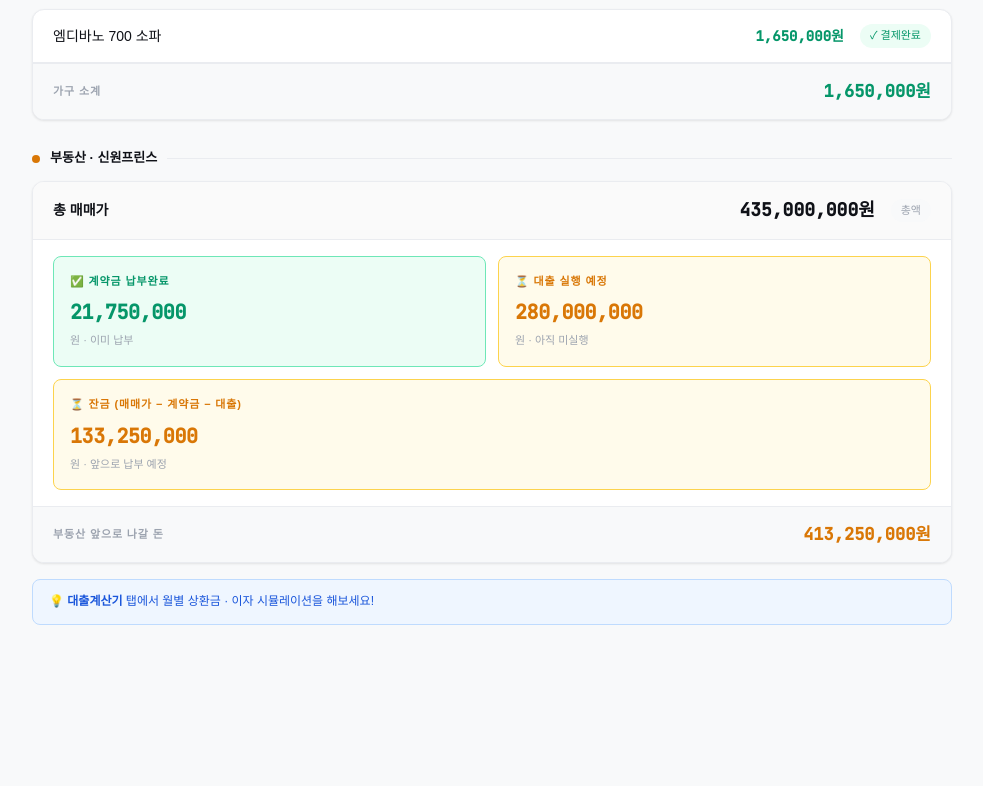
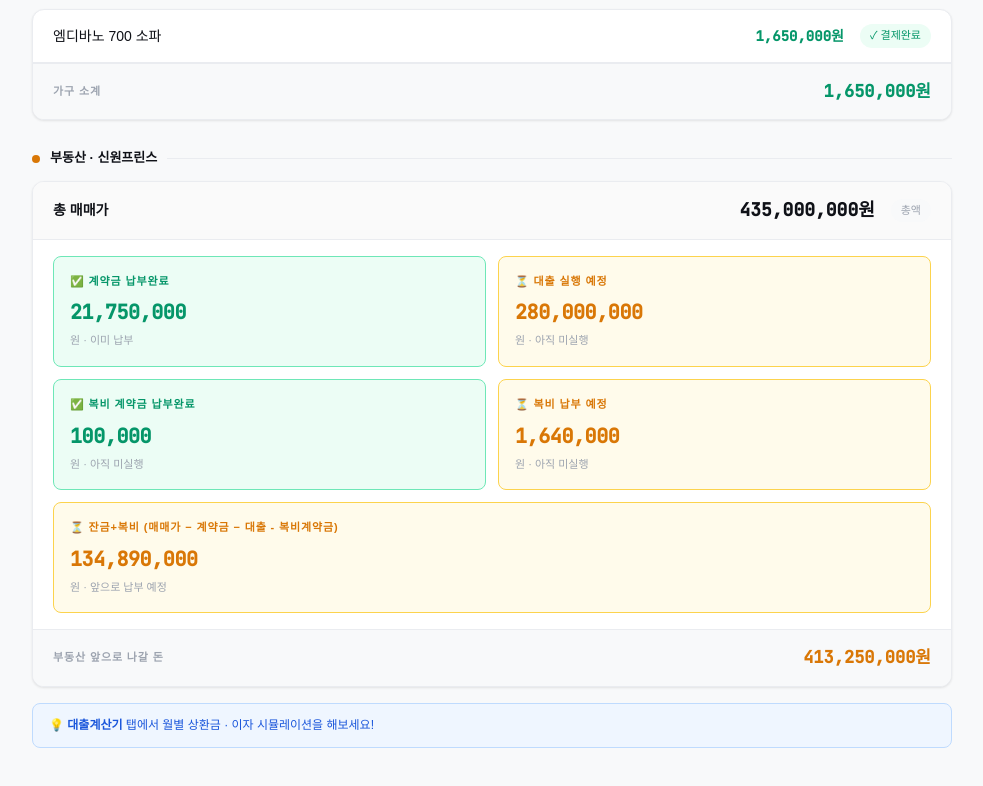
Before and after one commit to MinGyeongHyeon/house, a plain HTML site: page index.html in a window 1280 px wide. Shown: the part 1382-2168 px from the top of the page, without its empty margins (148-1131 px from the left). Before the commit the page ends 2087 px from the top, so only its background shows below. Drawn offline with Linux system fonts and the light colour scheme; a web font is replaced by a local one.

Commit message:
Update index.html

```diff
--- a/index.html
+++ b/index.html
@@ -324,9 +324,19 @@ nav{background:rgba(255,255,255,.9);backdrop-filter:blur(12px);border-bottom:1px
         <div class="re-tile-val">280,000,000</div>
         <div class="re-tile-note">원 · 아직 미실행</div>
       </div>
+      <div class="re-tile green">
+        <div class="re-tile-label">✅ 복비 계약금 납부완료</div>
+        <div class="re-tile-val">100,000</div>
+        <div class="re-tile-note">원 · 아직 미실행</div>
+      </div>
+      <div class="re-tile orange">
+        <div class="re-tile-label">⏳ 복비 납부 예정</div>
+        <div class="re-tile-val">1,640,000</div>
+        <div class="re-tile-note">원 · 아직 미실행</div>
+      </div>
       <div class="re-tile orange full">
-        <div class="re-tile-label">⏳ 잔금 (매매가 − 계약금 − 대출)</div>
-        <div class="re-tile-val">133,250,000</div>
+        <div class="re-tile-label">⏳ 잔금+복비 (매매가 − 계약금 − 대출 - 복비계약금)</div>
+        <div class="re-tile-val">134,890,000</div>
         <div class="re-tile-note">원 · 앞으로 납부 예정</div>
       </div>
     </div>
@@ -455,6 +465,8 @@ const ITEMS = [
   {cat:'부동산', name:'계약금',             model:'—',               paid:21750000,   status:'paid',   note:'납부 완료'},
   {cat:'부동산', name:'대출 실행 예정',    model:'—',               paid:280000000,  status:'future', note:'아직 미실행'},
   {cat:'부동산', name:'잔금',               model:'매매가−계약금−대출', paid:133250000, status:'future', note:'앞으로 납부 예정'},
+  {cat:'부동산', name:'복비계약금',               model:'복비계약금', paid:100000, status:'paid', note:'납부 완료'},
+  {cat:'부동산', name:'복비',               model:'복비', paid:1640000, status:'future', note:'앞으로 납부 예정'},
 ];
 
 // ── Navigation ──
```
